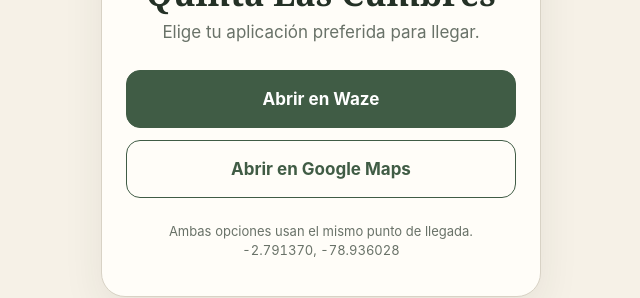
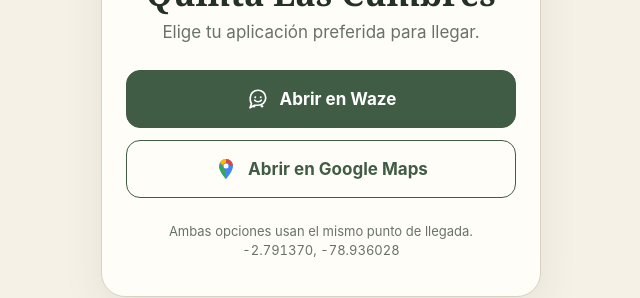
Before and after one commit to jameswilson/quinta-las-cumbres, a plain HTML site: page index.html in a window 1280 px wide. Shown: the part 308-606 px from the top of the page, without its empty margins (319-959 px from the left). Drawn offline with Linux system fonts and the light colour scheme.

Commit message:
Update navigation buttons and QR codes

```diff
--- a/index.html
+++ b/index.html
@@ -16,6 +16,7 @@
     .lead{margin:0 0 28px;color:var(--muted);font-size:17px}
     .buttons{display:grid;gap:12px}
     a.button{display:flex;align-items:center;justify-content:center;gap:10px;min-height:58px;padding:14px 18px;border-radius:14px;text-decoration:none;font-size:17px;font-weight:700;border:1px solid var(--accent)}
+    .button-icon{width:24px;height:24px;flex:0 0 24px}
     a.primary{background:var(--accent);color:white}
     a.secondary{background:transparent;color:var(--accent)}
     a.button:focus-visible{outline:3px solid #a8b6a5;outline-offset:3px}
@@ -29,8 +30,27 @@
     <h1>Quinta Las Cumbres</h1>
     <p class="lead">Elige tu aplicación preferida para llegar.</p>
     <div class="buttons">
-      <a class="button primary" href="https://www.waze.com/ul?ll=-2.791370%2C-78.936028&amp;navigate=yes">Abrir en Waze</a>
-      <a class="button secondary" href="https://www.google.com/maps/dir/?api=1&amp;destination=-2.791370%2C-78.936028&amp;travelmode=driving&amp;dir_action=navigate">Abrir en Google Maps</a>
+      <a class="button primary" href="https://www.waze.com/ul?ll=-2.791370%2C-78.936028&amp;navigate=yes">
+        <svg class="button-icon" viewBox="0 0 24 24" aria-hidden="true">
+          <path d="M4.25 10.75c0-4.14 3.47-7.5 7.75-7.5s7.75 3.36 7.75 7.5-3.47 7.5-7.75 7.5H8.5L4 20.75l1.48-4.05a7.3 7.3 0 0 1-1.23-3.95Z" fill="none" stroke="currentColor" stroke-width="1.7" stroke-linejoin="round"/>
+          <circle cx="9.25" cy="10.25" r="1" fill="currentColor"/>
+          <circle cx="14.75" cy="10.25" r="1" fill="currentColor"/>
+          <path d="M8.75 13.25c.82 1 1.9 1.5 3.25 1.5s2.43-.5 3.25-1.5" fill="none" stroke="currentColor" stroke-width="1.7" stroke-linecap="round"/>
+          <circle cx="8" cy="19.25" r="1.25" fill="currentColor"/>
+          <circle cx="16" cy="19.25" r="1.25" fill="currentColor"/>
+        </svg>
+        <span>Abrir en Waze</span>
+      </a>
+      <a class="button secondary" href="https://www.google.com/maps/dir/?api=1&amp;destination=-2.791370%2C-78.936028&amp;travelmode=driving&amp;dir_action=navigate">
+        <svg class="button-icon" viewBox="0 0 24 24" aria-hidden="true">
+          <path d="M12 2a7 7 0 0 0-7 7c0 5.25 7 13 7 13s7-7.75 7-13a7 7 0 0 0-7-7Z" fill="#4285f4"/>
+          <path d="M5 9c0 5.25 7 13 7 13v-9.5A3.5 3.5 0 0 1 8.5 9Z" fill="#34a853"/>
+          <path d="M12 2a7 7 0 0 0-6.06 3.5L9 8.56A3.5 3.5 0 0 1 12 5.5Z" fill="#fbbc04"/>
+          <path d="M12 2v3.5A3.5 3.5 0 0 1 15.5 9H19a7 7 0 0 0-7-7Z" fill="#ea4335"/>
+          <circle cx="12" cy="9" r="2.5" fill="#fff"/>
+        </svg>
+        <span>Abrir en Google Maps</span>
+      </a>
     </div>
     <p class="note">Ambas opciones usan el mismo punto de llegada.<br><span class="coords">-2.791370, -78.936028</span></p>
   </main>
```
Also changed, not shown: quinta-las-cumbres-qr.png, quinta-las-cumbres-qr.svg.
